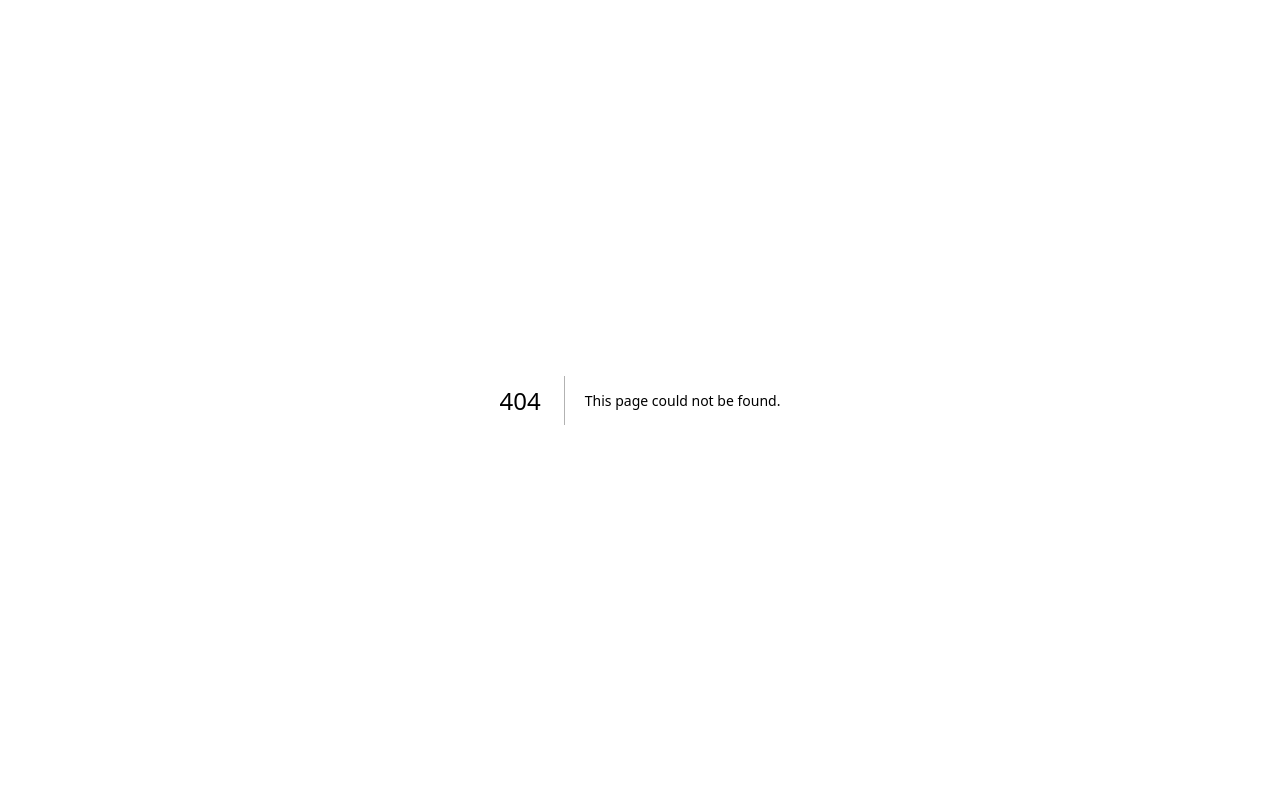
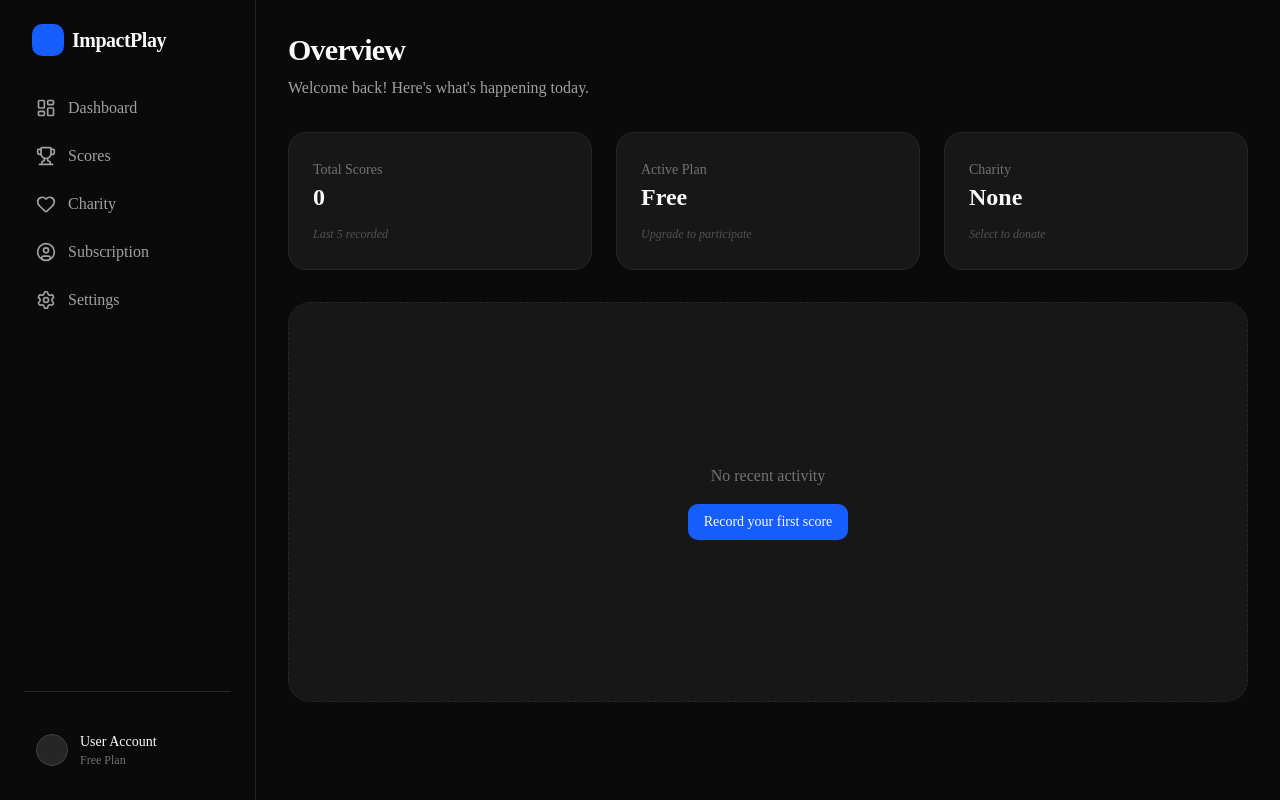
Before and after one commit to Adii1106/ImpactPlay-DigitalHeroes, a Next.js app: page /dashboard in a window 1280 px wide. Before the commit this address had no page. Built offline with nearby package versions, Linux system fonts and the light colour scheme.

Commit message:
feat: create dashboard sidebar and layout

```diff
--- /dev/null
+++ b/src/app/(user)/dashboard/page.tsx
@@ -0,0 +1,35 @@
+import React from "react";
+
+export default function DashboardPage() {
+  return (
+    <div className="space-y-8">
+      <div>
+        <h1 className="text-3xl font-bold tracking-tight">Overview</h1>
+        <p className="text-neutral-400 mt-2">Welcome back! Here's what's happening today.</p>
+      </div>
+
+      <div className="grid grid-cols-1 md:grid-cols-3 gap-6">
+        {[
+          { label: "Total Scores", value: "0", subtext: "Last 5 recorded" },
+          { label: "Active Plan", value: "Free", subtext: "Upgrade to participate" },
+          { label: "Charity", value: "None", subtext: "Select to donate" }
+        ].map((card) => (
+          <div key={card.label} className="p-6 rounded-2xl bg-neutral-900 border border-neutral-800 space-y-2">
+            <span className="text-sm text-neutral-500 font-medium">{card.label}</span>
+            <div className="text-2xl font-bold">{card.value}</div>
+            <span className="text-xs text-neutral-600 italic">{card.subtext}</span>
+          </div>
+        ))}
+      </div>
+
+      <div className="p-8 rounded-3xl bg-neutral-900 border border-neutral-800 min-h-[400px] flex items-center justify-center border-dashed">
+         <div className="text-center space-y-4">
+           <div className="text-neutral-500">No recent activity</div>
+           <button className="px-4 py-2 bg-blue-600 rounded-lg text-sm font-medium hover:bg-blue-500 transition-colors">
+             Record your first score
+           </button>
+         </div>
+      </div>
+    </div>
+  );
+}
--- /dev/null
+++ b/src/app/(user)/layout.tsx
@@ -0,0 +1,65 @@
+import React from "react";
+import Link from "next/link";
+import {
+  LayoutDashboard,
+  Trophy,
+  Heart,
+  Settings,
+  UserCircle
+} from "lucide-react";
+
+export default function UserLayout({
+  children,
+}: {
+  children: React.ReactNode;
+}) {
+  const navItems = [
+    { label: "Dashboard", href: "/dashboard", icon: LayoutDashboard },
+    { label: "Scores", href: "/scores", icon: Trophy },
+    { label: "Charity", href: "/charity", icon: Heart },
+    { label: "Subscription", href: "/subscription", icon: UserCircle },
+    { label: "Settings", href: "/settings", icon: Settings },
+  ];
+
+  return (
+    <div className="flex h-screen bg-neutral-950 text-neutral-50 overflow-hidden">
+      {/* Sidebar */}
+      <aside className="w-64 border-r border-neutral-800 flex flex-col p-6 space-y-8">
+        <div className="flex items-center space-x-2 px-2">
+          <div className="w-8 h-8 bg-blue-600 rounded-lg" />
+          <span className="text-xl font-bold tracking-tight">ImpactPlay</span>
+        </div>
+
+        <nav className="flex-1 space-y-2">
+          {navItems.map((item) => (
+            <Link
+              key={item.href}
+              href={item.href}
+              className="flex items-center space-x-3 px-3 py-2 rounded-lg text-neutral-400 hover:text-white hover:bg-neutral-900 transition-all group"
+            >
+              <item.icon className="w-5 h-5 group-hover:scale-110 transition-transform" />
+              <span className="font-medium">{item.label}</span>
+            </Link>
+          ))}
+        </nav>
+
+        <div className="pt-8 border-t border-neutral-800">
+           <div className="flex items-center space-x-3 px-3 py-2">
+             <div className="w-8 h-8 rounded-full bg-neutral-800 border border-neutral-700" />
+             <div className="flex flex-col">
+               <span className="text-sm font-medium">User Account</span>
+               <span className="text-xs text-neutral-500">Free Plan</span>
+             </div>
+           </div>
+        </div>
+      </aside>
+
+      {/* Main Content */}
+      <main className="flex-1 overflow-y-auto p-8 relative">
+        <div className="max-w-6xl mx-auto">
+          {children}
+        </div>
+      </main>
+    </div>
+  );
+}
```
